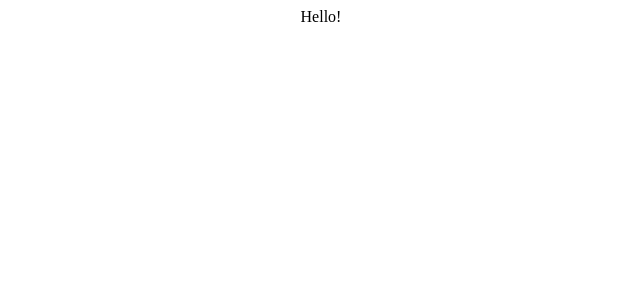
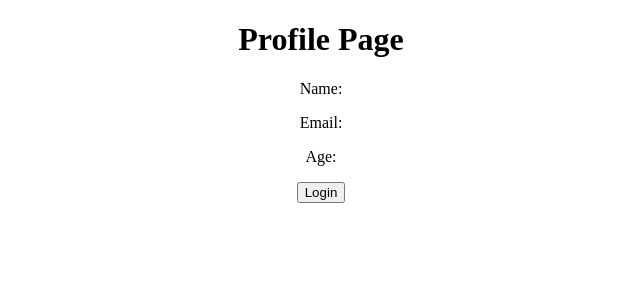
Before and after one commit to akrhode/react-redux-app, a React (Create React App) app: page / in a window 1280 px wide. Shown: the top 300 px of the page, without its empty margins (319-959 px from the left). Built offline with nearby package versions, Linux system fonts and the light colour scheme.

Commit message:
Build app components

```diff
--- a/src/App.js
+++ b/src/App.js
@@ -1,7 +1,14 @@
 import "./App.css";
+import Profile from "./components/Profile";
+import Login from "./components/Login";
 
 function App() {
-  return <div className="App">Hello!</div>;
+  return (
+    <div className="App">
+      <Profile />
+      <Login />
+    </div>
+  );
 }
 
 export default App;
--- /dev/null
+++ b/src/components/Login.js
@@ -0,0 +1,11 @@
+import React from "react";
+
+function Login() {
+  return (
+    <div>
+      <button>Login</button>
+    </div>
+  );
+}
+
+export default Login;
--- /dev/null
+++ b/src/components/Profile.js
@@ -0,0 +1,14 @@
+import React from "react";
+
+function Profile() {
+  return (
+    <div>
+      <h1>Profile Page</h1>
+      <p>Name:</p>
+      <p>Email:</p>
+      <p>Age:</p>
+    </div>
+  );
+}
+
+export default Profile;
```
